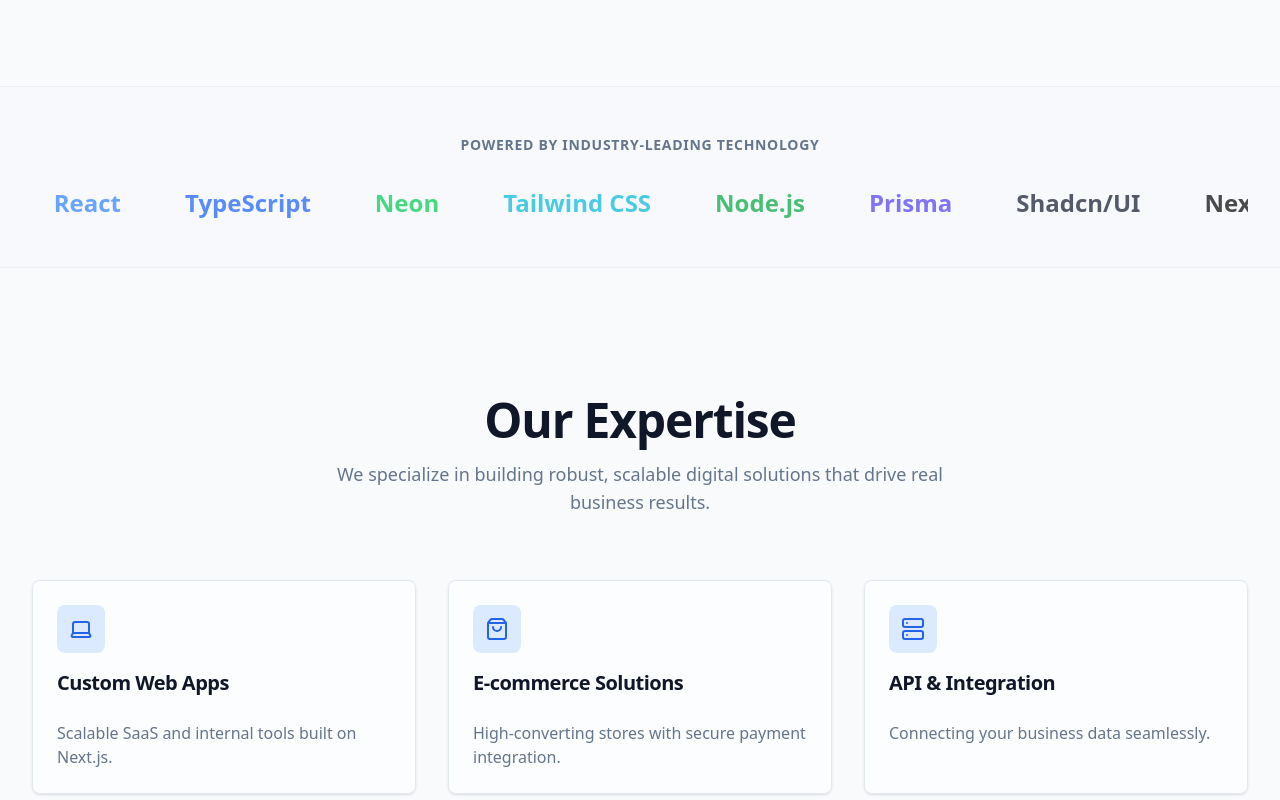
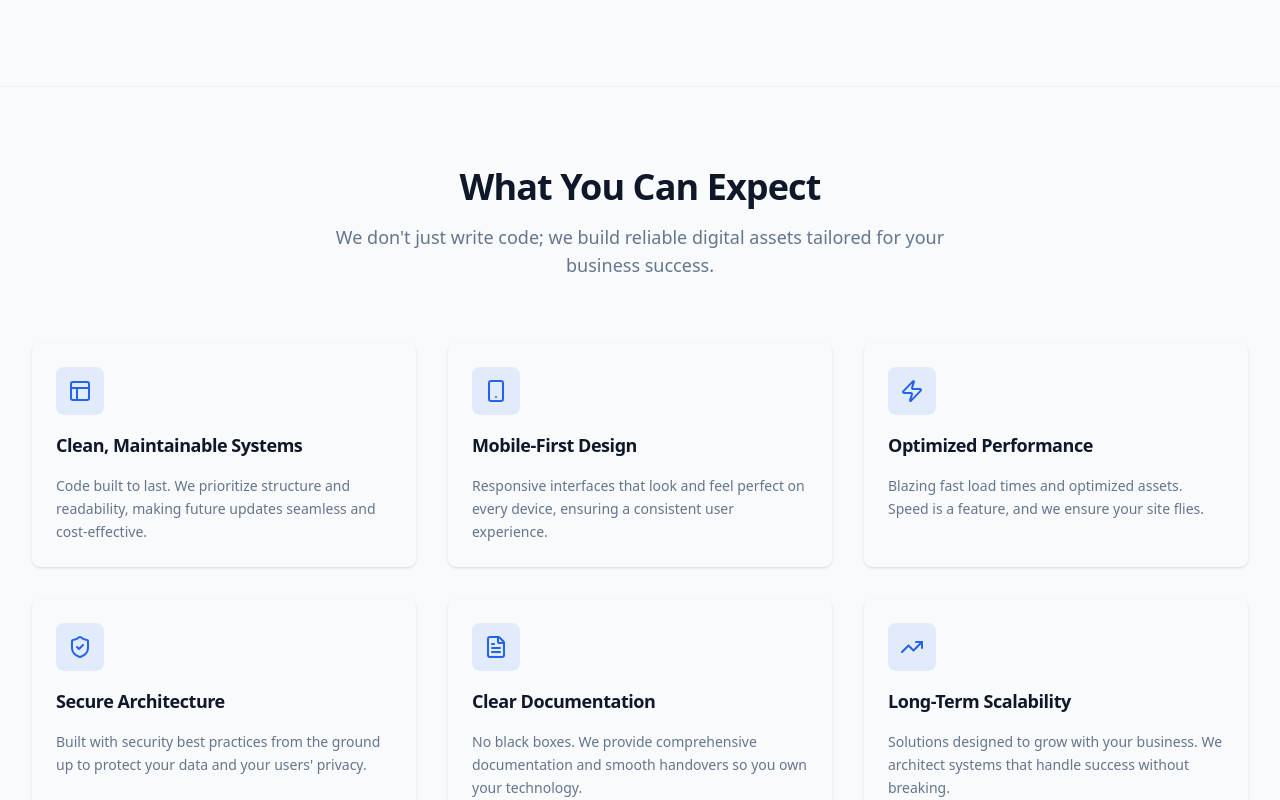
Before and after one commit to tinoe0404/frantendX, a Next.js app: page / in a window 1280 px wide. Shown: the part 720-1520 px from the top of the page. Built offline with nearby package versions, Linux system fonts and the light colour scheme; no server answers; the database is empty.

Commit message:
feat: introduce a new marketing page and a dedicated TrustSection component.

```diff
--- a/src/app/(marketing)/page.tsx
+++ b/src/app/(marketing)/page.tsx
@@ -1,5 +1,5 @@
 import { Hero } from "@/components/sections/Hero";
-import { TechTicker } from "@/components/sections/TechTicker";
+import { TrustSection } from "@/components/sections/TrustSection";
 import { ServicesPreview } from "@/components/sections/ServicesPreview";
 import { CallToAction } from "@/components/sections/CallToAction";
 import { Testimonials } from "@/components/sections/Testimonials";
@@ -8,7 +8,7 @@ export default function Home() {
   return (
     <>
       <Hero />
-      <TechTicker />
+      <TrustSection />
       <ServicesPreview />
 
       <Testimonials />
--- a/src/components/sections/TechTicker.tsx
+++ /dev/null
@@ -1,73 +0,0 @@
-"use client";
-
-import Image from "next/image";
-import { cn } from "@/lib/utils";
-
-// Placeholder data for logos (using text for now since we don't have SVGs)
-// In a real app, replace `text` with `src` for images.
-const techs = [
-    { name: "Next.js", color: "text-black dark:text-white" },
-    { name: "React", color: "text-blue-500" },
-    { name: "TypeScript", color: "text-blue-600" },
-    { name: "Neon", color: "text-green-500" },
-    { name: "Tailwind CSS", color: "text-cyan-500" },
-    { name: "Node.js", color: "text-green-600" },
-    { name: "Prisma", color: "text-indigo-600" },
-    { name: "Shadcn/UI", color: "text-slate-900 dark:text-slate-100" },
-];
-
-export function TechTicker() {
-    return (
-        <section className="w-full bg-secondary/20 py-12 overflow-hidden border-y border-border/50">
-            <div className="container px-4 md:px-8 mx-auto">
-                <p className="text-center text-sm font-semibold text-muted-foreground uppercase tracking-wider mb-8">
-                    Powered by Industry-Leading Technology
-                </p>
-
-                <div className="relative flex overflow-x-hidden group">
-                    {/* First Set */}
-                    <div className="flex animate-infinite-scroll whitespace-nowrap">
-                        {techs.map((tech, index) => (
-                            <div
-                                key={`tech-1-${index}`}
-                                className="mx-8 flex items-center justify-center"
-                            >
-                                <span className={cn("text-2xl font-bold opacity-70 hover:opacity-100 transition-opacity", tech.color)}>
-                                    {tech.name}
-                                </span>
-                            </div>
-                        ))}
-                    </div>
-
-                    {/* Second Set (Duplicate for seamless loop) */}
-                    <div className="flex animate-infinite-scroll whitespace-nowrap" aria-hidden="true">
-                        {techs.map((tech, index) => (
-                            <div
-                                key={`tech-2-${index}`}
-                                className="mx-8 flex items-center justify-center"
-                            >
-                                <span className={cn("text-2xl font-bold opacity-70 hover:opacity-100 transition-opacity", tech.color)}>
-                                    {tech.name}
-                                </span>
-                            </div>
-                        ))}
-                    </div>
-
-                    {/* Third Set (Extra buffer for wide screens) */}
-                    <div className="flex animate-infinite-scroll whitespace-nowrap" aria-hidden="true">
-                        {techs.map((tech, index) => (
-                            <div
-                                key={`tech-3-${index}`}
-                                className="mx-8 flex items-center justify-center"
-                            >
-                                <span className={cn("text-2xl font-bold opacity-70 hover:opacity-100 transition-opacity", tech.color)}>
-                                    {tech.name}
-                                </span>
-                            </div>
-                        ))}
-                    </div>
-                </div>
-            </div>
-        </section>
-    );
-}
--- /dev/null
+++ b/src/components/sections/TrustSection.tsx
@@ -0,0 +1,82 @@
+"use client";
+
+import {
+    Smartphone,
+    Zap,
+    ShieldCheck,
+    FileText,
+    TrendingUp,
+    Layout
+} from "lucide-react";
+import { Card, CardHeader, CardTitle, CardContent } from "@/components/ui/card";
+
+const valuePoints = [
+    {
+        title: "Clean, Maintainable Systems",
+        description: "Code built to last. We prioritize structure and readability, making future updates seamless and cost-effective.",
+        icon: Layout,
+    },
+    {
+        title: "Mobile-First Design",
+        description: "Responsive interfaces that look and feel perfect on every device, ensuring a consistent user experience.",
+        icon: Smartphone,
+    },
+    {
+        title: "Optimized Performance",
+        description: "Blazing fast load times and optimized assets. Speed is a feature, and we ensure your site flies.",
+        icon: Zap,
+    },
+    {
+        title: "Secure Architecture",
+        description: "Built with security best practices from the ground up to protect your data and your users' privacy.",
+        icon: ShieldCheck,
+    },
+    {
+        title: "Clear Documentation",
+        description: "No black boxes. We provide comprehensive documentation and smooth handovers so you own your technology.",
+        icon: FileText,
+    },
+    {
+        title: "Long-Term Scalability",
+        description: "Solutions designed to grow with your business. We architect systems that handle success without breaking.",
+        icon: TrendingUp,
+    },
+];
+
+export function TrustSection() {
+    return (
+        <section className="w-full py-20 bg-background border-y border-border/40">
+            <div className="container px-4 md:px-8 mx-auto">
+                <div className="text-center mb-16">
+                    <h2 className="text-3xl font-bold tracking-tight text-foreground sm:text-4xl mb-4">
+                        What You Can Expect
+                    </h2>
+                    <p className="text-lg text-muted-foreground max-w-2xl mx-auto">
+                        We don't just write code; we build reliable digital assets tailored for your business success.
+                    </p>
+                </div>
+
+                <div className="grid grid-cols-1 md:grid-cols-2 lg:grid-cols-3 gap-8">
+                    {valuePoints.map((point, index) => (
+                        <Card
+                            key={index}
+                            className="bg-secondary/10 border-none shadow-sm hover:bg-secondary/20 transition-colors duration-300"
+                        >
+                            <CardHeader className="pb-4">
+                                <div className="mb-4 inline-flex h-12 w-12 items-center justify-center rounded-lg bg-primary/10 text-primary">
+                                    <point.icon className="h-6 w-6" />
+                                </div>
+                                <CardTitle className="text-lg font-semibold">{point.title}</CardTitle>
+                            </CardHeader>
+                            <CardContent>
+                                <p className="text-sm text-muted-foreground leading-relaxed">
+                                    {point.description}
+                                </p>
+                            </CardContent>
+                        </Card>
+                    ))}
+                </div>
+            </div>
+        </section>
+    );
+}
```
